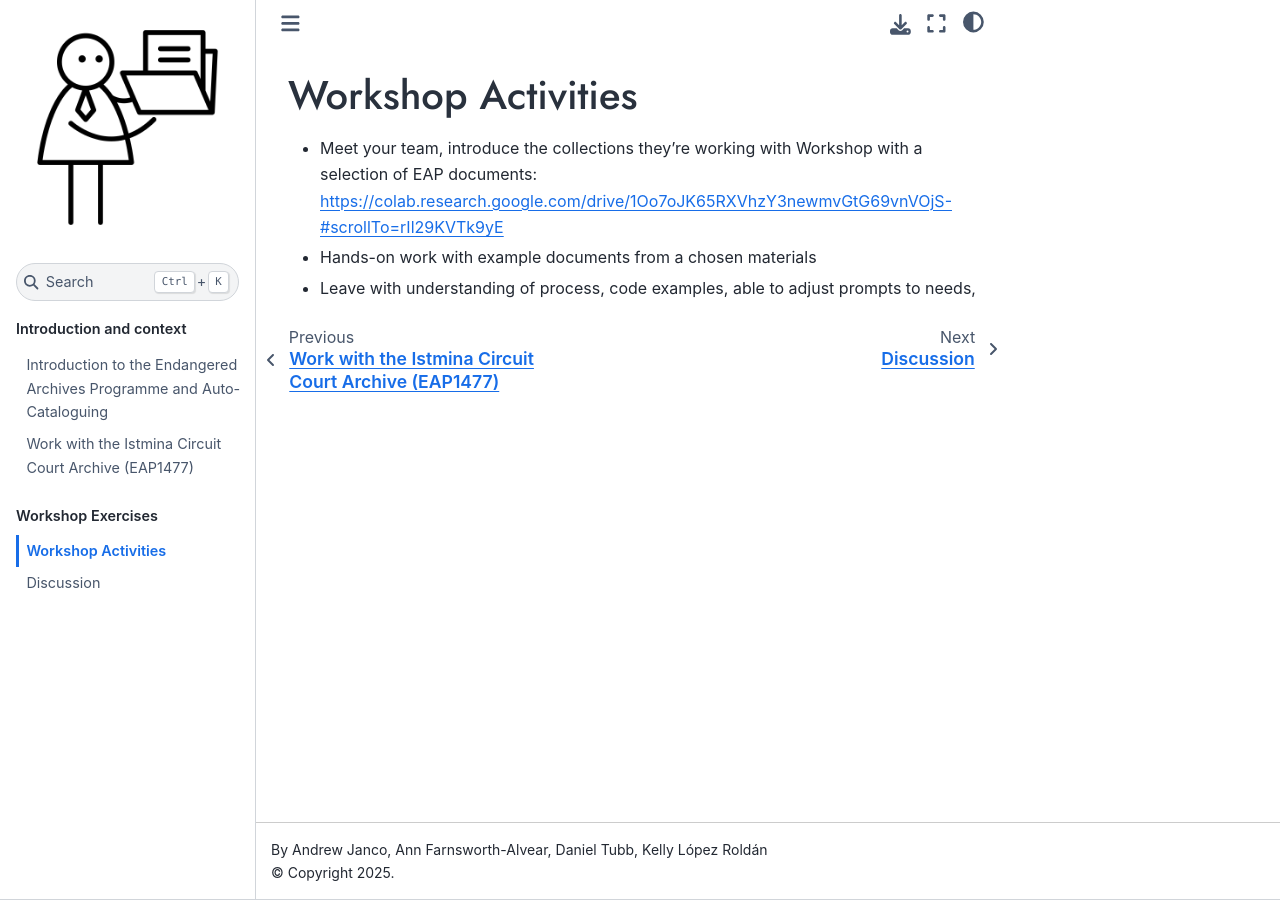
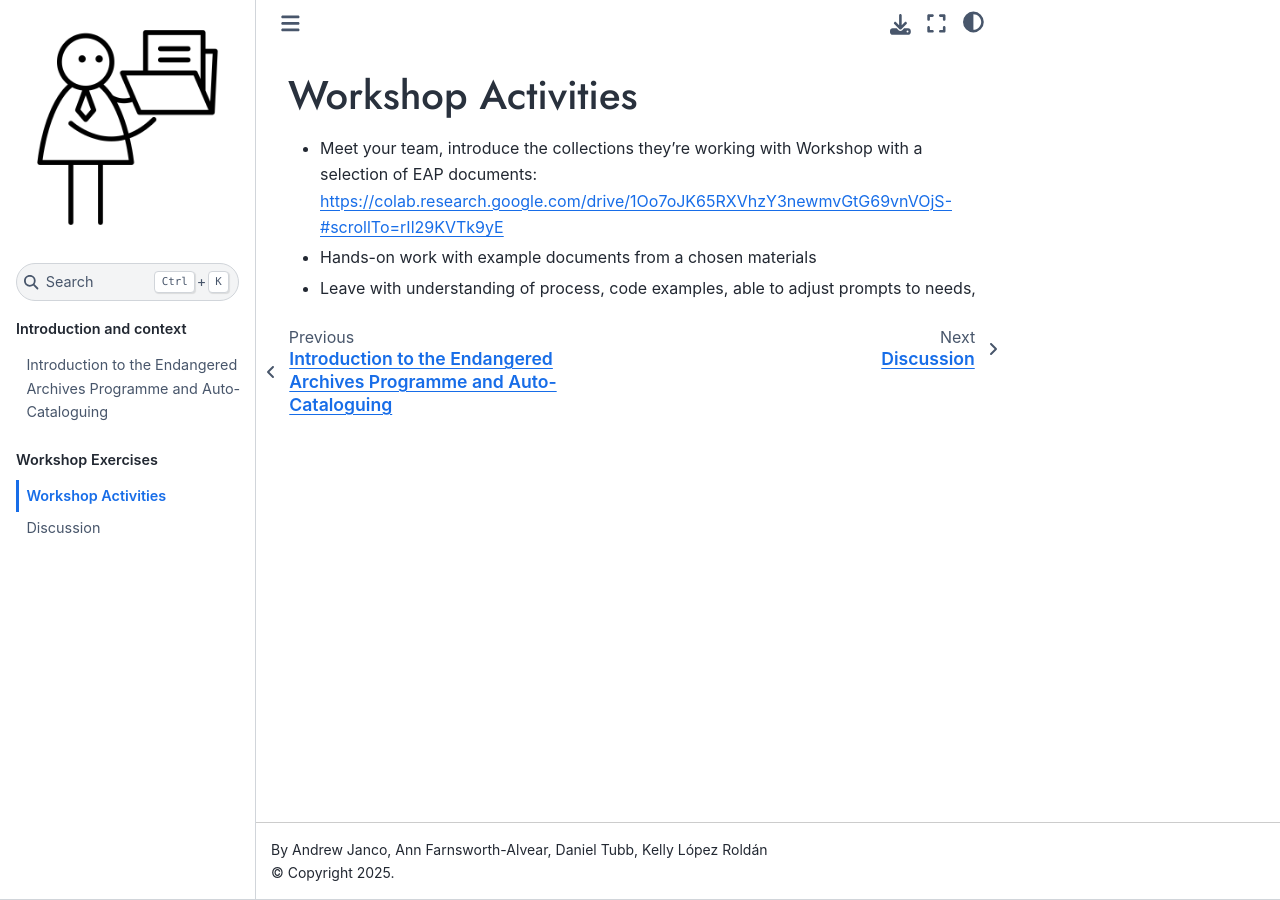
Before and after one commit to apjanco/fantastic-vlms, a Jupyter Book: the page built from exercises/chapter1.md, in a window 1280 px wide. Built offline with Jupyter Book 1.0.4 settings and Sphinx 7.4.7 and the Sphinx Book theme 1.1.4, drawn with Linux system fonts in a browser that asks for light colours; some web fonts are replaced; pages that are not in the unit, such as notebooks, are missing from menus; some of the changed lines change nothing that is shown.

Commit message:
updates before band practice

```diff
--- a/_toc.yml
+++ b/_toc.yml
@@ -7,7 +7,6 @@ parts:
   - caption: Introduction and context
     chapters:
     - file: introduction/chapter1
-    - file: introduction/chapter2
   - caption: Technical Demonstration
     chapters:
     - file: demonstration/chapter1
--- a/introduction/chapter2.md
+++ /dev/null
@@ -1,5 +0,0 @@
-# Work with the Istmina Circuit Court Archive (EAP1477)
-
-- Example outcomes, essay volume, document-level metadata (rather than box-level), searchable site, mango
-- Good enough cataloguing
-- Scaling through machine learning is part of the potential
```
Also changed, not shown: 5 other files.
